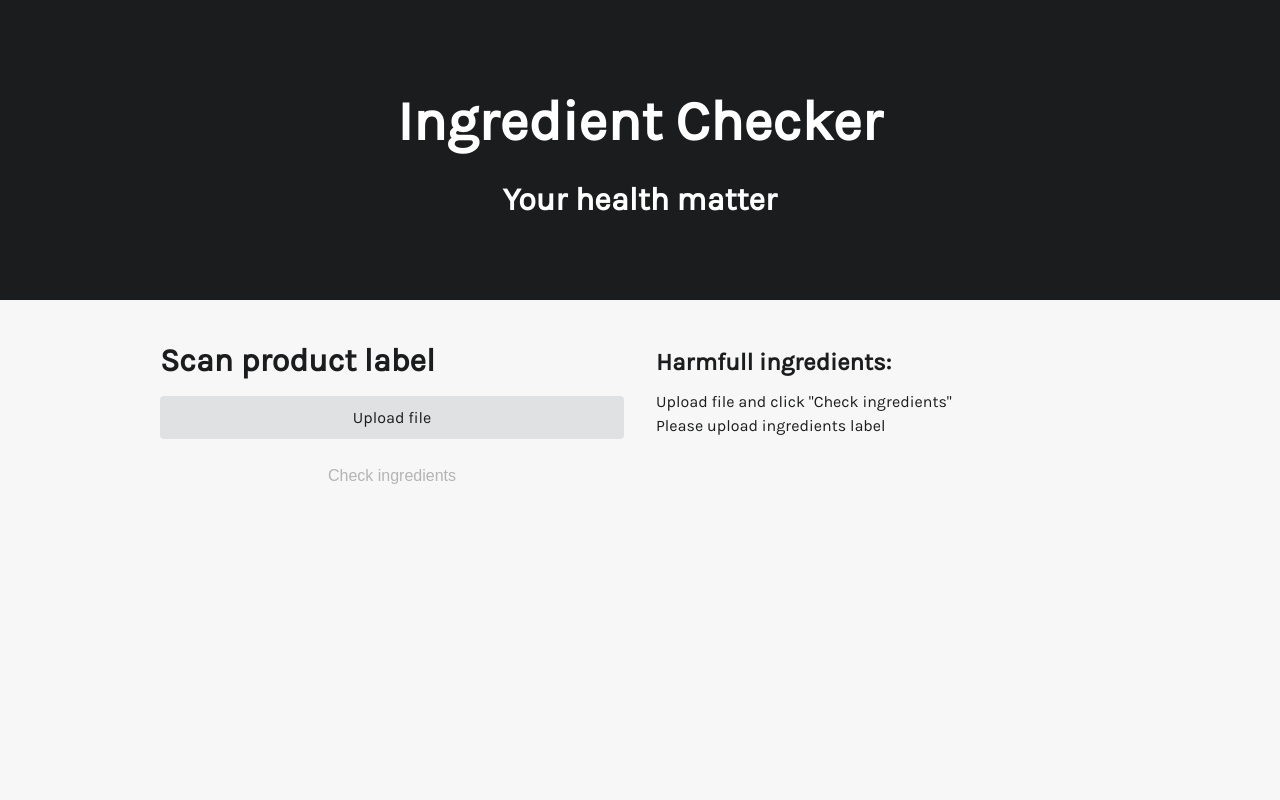
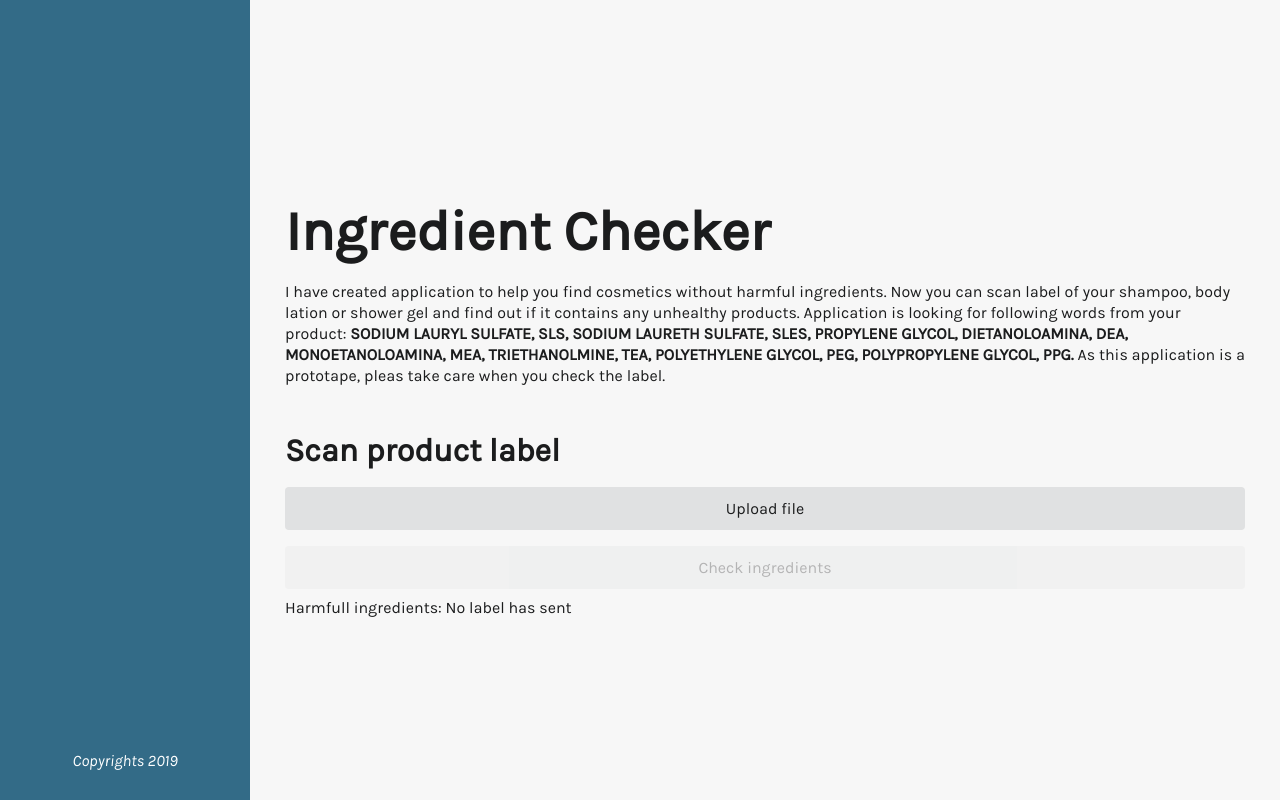
Before and after one commit to tpyszko/ingredient-checker, a React app: page / in a window 1280 px wide. Built offline with nearby package versions, Linux system fonts and the light colour scheme.

Commit message:
Change application styling

```diff
--- a/src/components/Button.js
+++ b/src/components/Button.js
@@ -3,6 +3,7 @@ import styled from "styled-components";
 import PropTypes from "prop-types";
 
 const ButtonStyle = styled.button`
+  font-family: "KarlaRegular";
   background: ${props => props.theme.color[props.nature]};
   color: ${({ theme }) => theme.color.dark};
   padding: 0.75em 2em;
@@ -13,6 +14,7 @@ const ButtonStyle = styled.button`
   border-radius: 0.25em;
   border: none;
   width: ${props => (props.fluid ? "100%" : "auto")};
+  transition: 0.3s;
 
   :hover {
     cursor: pointer;
@@ -25,7 +27,7 @@ const ButtonStyle = styled.button`
   &:disabled {
     opacity: 0.3;
     cursor: not-allowed;
-    background: inherit;
+    background: ${({ theme }) => theme.color.default};
     color: ${({ theme }) => theme.color.dark};
   }
 
--- a/src/components/Container.js
+++ b/src/components/Container.js
@@ -6,6 +6,7 @@ const Container = styled.div`
   border: ${({ border }) => border};
   max-width: ${({ maxWidth }) => maxWidth};
   min-width: ${({ minWidth }) => minWidth};
+  height: ${({ height }) => height};
   width: 100%;
   box-sizing: border-box;
 `;
--- a/src/components/Flex.js
+++ b/src/components/Flex.js
@@ -1,8 +1,8 @@
 import styled from "styled-components";
 
 const Flex = styled.div`
-  display: flex;
-  flex: ${({ flex }) => flex};
+  display: ${props => (props.display ? props.display : "flex")};
+  width: 100%;
   align-items: ${({ alignItems }) => alignItems};
   justify-content: ${({ justifyContent }) => justifyContent};
   flex-direction: ${({ flexDirection }) => flexDirection};
@@ -10,8 +10,10 @@ const Flex = styled.div`
   min-height: ${({ minHeight }) => minHeight};
   max-width: ${({ maxWidth }) => maxWidth};
   box-sizing: border-box;
+  overflow-y: auto;
   @media (max-width: 768px) {
-    flex-direction: column;
+    display: block;
+    overflow-y: none;
   }
 `;
 
--- a/src/components/Hero.js
+++ b/src/components/Hero.js
@@ -8,16 +8,13 @@ const Hero = styled.div`
   min-width: ${({ minWidth }) => minWidth};
   max-height: ${({ maxHeight }) => maxHeight};
   min-height: ${({ minHeight }) => minHeight};
-  background: ${({ theme }) => theme.color.dark};
-  text-align: center;
 `;
 
 Hero.defaultProps = {
   padding: "0",
   margin: "0",
   border: "none",
-  minWidth: "100%",
-  minHeight: "300px"
+  minWidth: "100%"
 };
 
 export default Hero;
--- a/src/components/ImagePreview.js
+++ b/src/components/ImagePreview.js
@@ -1,12 +1,11 @@
 import React from "react";
 import styled from "styled-components";
-import { Text } from "../components/Text";
 
 const Image = styled.img`
+  margin: 2em auto;
   width: 100%;
 `;
 
-const ImagePreview = ({ src }) =>
-  src ? <Image src={src} /> : <Text>Please upload ingredients label</Text>;
+const ImagePreview = ({ src }) => (src ? <Image src={src} /> : null);
 
 export default ImagePreview;
--- a/src/components/InputFile.js
+++ b/src/components/InputFile.js
@@ -9,7 +9,6 @@ const Label = styled.label`
   border-radius: 0.5em;
   float: left;
   padding: 0.5em;
-
   background: ${props => props.theme.color.default};
   color: ${({ theme }) => theme.color.dark};
   padding: 0.75em 2em;
@@ -22,6 +21,8 @@ const Label = styled.label`
   cursor: pointer;
   text-align: center;
   box-sizing: border-box;
+  transition: 0.3s;
+
   :hover {
     cursor: pointer;
     opacity: 0.6;
--- /dev/null
+++ b/src/components/Sidebar.js
@@ -0,0 +1,26 @@
+import React from "react";
+import styled from "styled-components";
+
+const Wrapper = styled.div`
+  background: ${props => props.theme.color.stone};
+  color: ${props => props.theme.color.light};
+  min-height: 100%;
+  max-width: 450px;
+  min-width: 250px;
+  box-sizing: border-box;
+  display: flex;
+  justify-content: center;
+  align-items: flex-end;
+  padding-bottom: 30px;
+  font-family: "KarlaItalic";
+  @media (max-width: 768px) {
+    min-height: 30px;
+    min-width: 100%;
+    padding-bottom: 0;
+    align-items: center;
+  }
+`;
+
+const Navigation = () => <Wrapper>Copyrights 2019</Wrapper>;
+
+export default Navigation;
--- a/src/components/Text.js
+++ b/src/components/Text.js
@@ -4,6 +4,7 @@ export const Text = styled.p`
   color: ${({ color, theme }) => (color ? color : theme.color.dark)};
   font-size: ${({ fontSize }) => fontSize};
   margin: 0.3em 0;
+  line-height: 21px;
 `;
 
 export const H1 = styled.h1`
--- a/src/container/App.js
+++ b/src/container/App.js
@@ -1,6 +1,8 @@
 import React, { Component, Fragment } from "react";
 import uuid from "uuid";
+import styled from "styled-components";
 import { H1, H2, H3, Text } from "../components/Text";
+import Sidebar from "../components/Sidebar";
 import Flex from "../components/Flex";
 import Container from "../components/Container";
 import Hero from "../components/Hero";
@@ -9,6 +11,7 @@ import InputFile from "../components/InputFile";
 import ImagePreview from "../components/ImagePreview";
 import ErrorMessage from "../components/ErrorMessage";
 import Loader from "../components/Loader";
+import { harmful_ingredients_list_inline } from "../helpers/harmful_ingredients_list";
 
 import { connect } from "react-redux";
 import {
@@ -16,21 +19,38 @@ import {
   handleOnSubmitAction
 } from "../actions/ingredients";
 
+const AppWrapper = styled.div`
+  display: flex;
+  height: 100vh;
+  @media (max-width: 768px) {
+    display: block;
+  }
+`;
+
 class App extends Component {
   render() {
     return (
-      <Fragment>
+      <AppWrapper>
         {this.props.loading && <Loader />}
+        <Sidebar />
+        <Flex display="-webkit-box">
+          <Container maxWidth="1024px">
+            <Container>
               <Hero>
-          <Flex flexDirection="column">
-            <H1 color="white">Ingredient Checker</H1>
-            <H2 color="white">Your health matter</H2>
-          </Flex>
+                <H1>Ingredient Checker</H1>
+                <Text>
+                  I have created application to help you find cosmetics without
+                  harmful ingredients. Now you can scan label of your shampoo,
+                  body lation or shower gel and find out if it contains any
+                  unhealthy products. Application is looking for following words
+                  from your product: <b>{harmful_ingredients_list_inline}</b> As
+                  this application is a prototape, pleas take care when you
+                  check the label.
+                </Text>
               </Hero>
-        <Flex>
-          <Container maxWidth="1024px">
-            <Flex alignItems="flex-start">
+            </Container>
             <Container>
+              <Flex alignItems="flex-start" flexDirection="column">
                 <H2>Scan product label</H2>
                 <InputFile
                   fluid
@@ -50,25 +70,32 @@ class App extends Component {
                     )
                   }
                 />
-              </Container>
-              <Container>
-                <H3>Harmfull ingredients: </H3>
+
+                <div>
+                  <Text style={{ display: "inline" }}>
+                    Harmfull ingredients:{" "}
                     {this.props.harmful_ingredients.length > 0 ? (
                       this.props.harmful_ingredients.map(item => (
-                    <Text color="red" key={uuid()}>
+                        <span
+                          style={{ display: "inline", color: "red" }}
+                          key={uuid()}
+                        >
                           {item}
-                    </Text>
+                        </span>
                       ))
                     ) : (
-                  <Text>Upload file and click "Check ingredients"</Text>
+                      <span>No label has sent</span>
                     )}
+                  </Text>
+                </div>
+
                 <ImagePreview src={this.props.image_preview} />
                 <ErrorMessage error={this.props.error_message} />
+              </Flex>
+            </Container>
           </Container>
         </Flex>
-          </Container>
-        </Flex>
-      </Fragment>
+      </AppWrapper>
     );
   }
 }
--- a/src/helpers/harmful_ingredients_list.js
+++ b/src/helpers/harmful_ingredients_list.js
@@ -1,3 +1,5 @@
+import React from "react";
+
 export const harmful_ingredients_list = [
   "SODIUM LAURYL SULFATE",
   "SLS",
@@ -16,6 +18,15 @@ export const harmful_ingredients_list = [
   "PPG"
 ];
 
+export const harmful_ingredients_list_inline = harmful_ingredients_list.map(
+  (item, i) => (
+    <span key={i}>
+      {item}
+      {i < harmful_ingredients_list.length - 1 ? ", " : "."}
+    </span>
+  )
+);
+
 export const find_harmful_ingredients = list => {
   let find_intersection = list.filter(item =>
     harmful_ingredients_list.includes(item)
--- a/src/theme/standard-theme.js
+++ b/src/theme/standard-theme.js
@@ -4,6 +4,10 @@ export default {
     dark: "#1b1c1d",
     light: "#ffffff",
     positive: "#32CD32",
-    negative: "#ff0033"
+    negative: "#ff0033",
+    mist: "#90AFC5",
+    stone: "#336b87",
+    shadow: "#2a3132",
+    autumn: "#763626"
   }
 };
--- a/webpack.config.js
+++ b/webpack.config.js
@@ -30,7 +30,6 @@ module.exports = {
     new Dotenv()
   ],
   devServer: {
-    inline: true,
     port: 3000
   }
 };
```
Also changed, not shown: 1 other file (tests, documents, lock files or other folders). Lines whose indentation alone changed are shown as unchanged.
